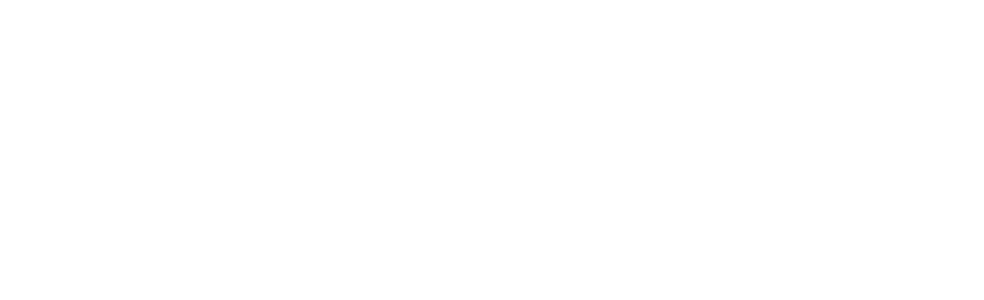
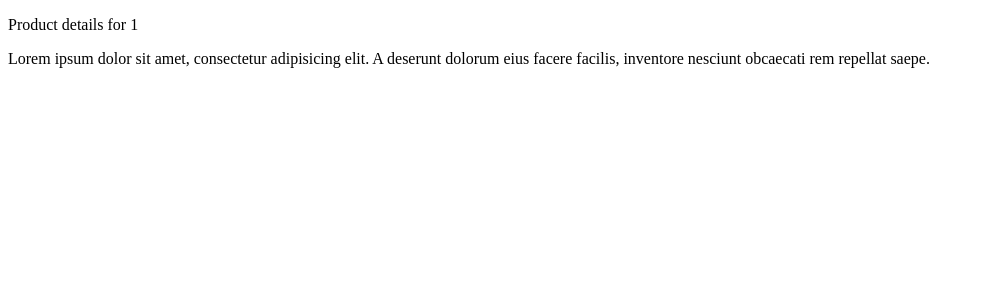
Before and after one commit to kulotsystems/nuxt3-thenetninja, a Nuxt app: page /products/1 in a window 1280 px wide. Before the commit this address had no page. Shown: the top 300 px of the page, without its empty margins (0-984 px from the left). Built offline with nearby package versions, Linux system fonts and the light colour scheme.

Commit message:
Lesson 4: Route Parameters.

```diff
--- /dev/null
+++ b/pages/products/[id].vue
@@ -0,0 +1,16 @@
+<template>
+    <div>
+        <p>Product details for {{ id }}</p>
+        <p>Lorem ipsum dolor sit amet, consectetur adipisicing elit. A deserunt dolorum eius facere facilis, inventore nesciunt obcaecati rem repellat saepe.</p>
+    </div>
+</template>
+
+
+<script setup>
+    const { id } = useRoute().params;
+</script>
+
+
+<style scoped>
+
+</style>
```
